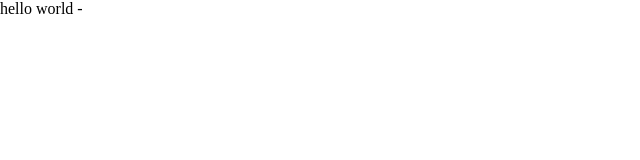
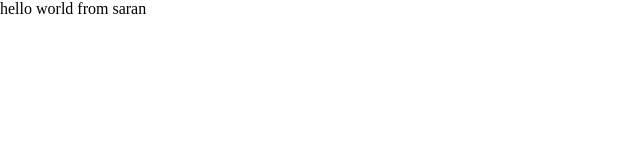
Before and after one commit to Sai-Saran-26/Verifi.ai, a React (Vite) app: page / in a window 1280 px wide. Shown: the top 160 px of the page, without its empty margins (0-640 px from the left). Built offline with nearby package versions, Linux system fonts and the light colour scheme.

Commit message:
first commit from saran

```diff
--- a/src/App.jsx
+++ b/src/App.jsx
@@ -5,7 +5,7 @@ function App() {
 
   return (
     <>
-     hello world -
+     hello world from saran
     </>
   )
 }
```
